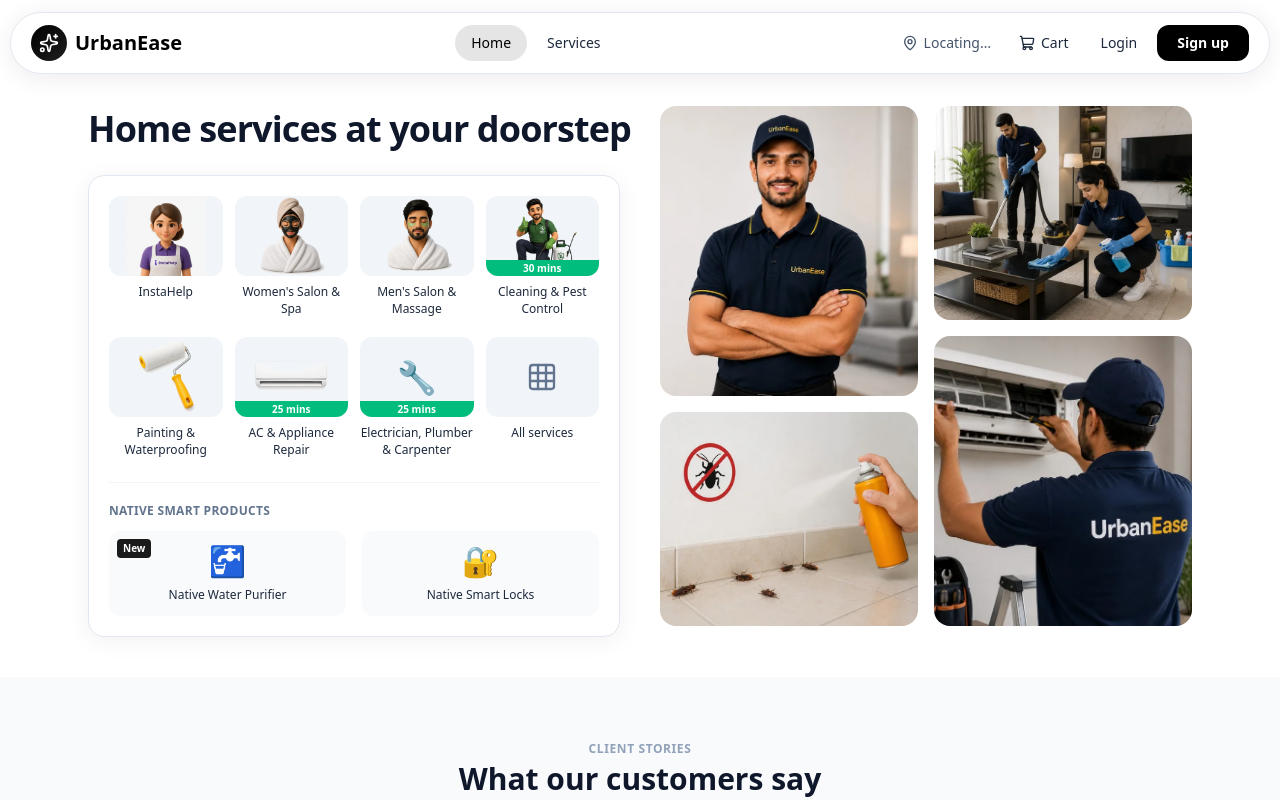
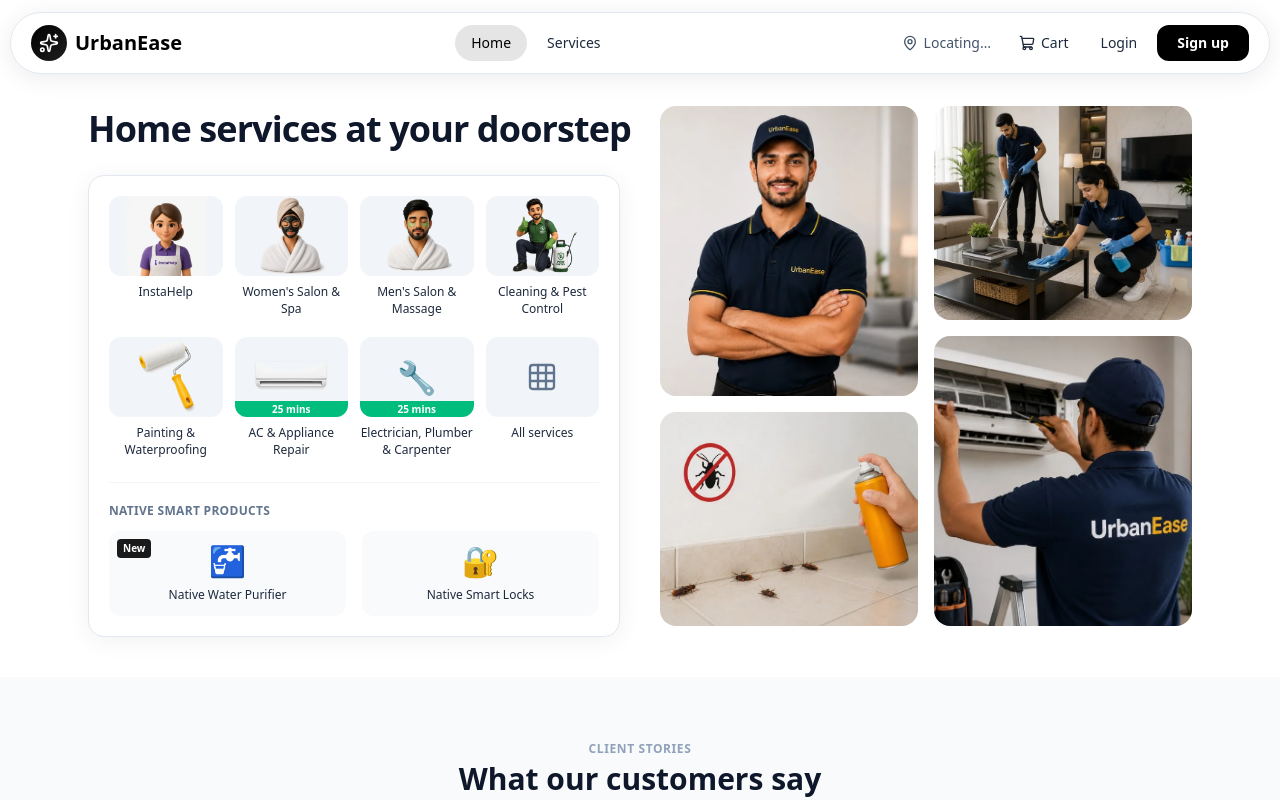
Before and after one commit to digitalbuddiesspune/Urban, a React (Vite) app in the folder user/: page / in a window 1280 px wide. Shown: the top 800 px of the page. Built offline with nearby package versions, Linux system fonts and the light colour scheme; no server answers.

Commit message:
3d models

```diff
--- a/user/src/components/home/Hero.jsx
+++ b/user/src/components/home/Hero.jsx
@@ -27,7 +27,6 @@
     label: 'Cleaning & Pest Control',
     categoryNames: ['Cleaning Services', 'Pest Control'],
     image: '/hero/cleaning-pest.webp',
-    badge: '30 mins',
   },
   {
     key: 'paint',
```
